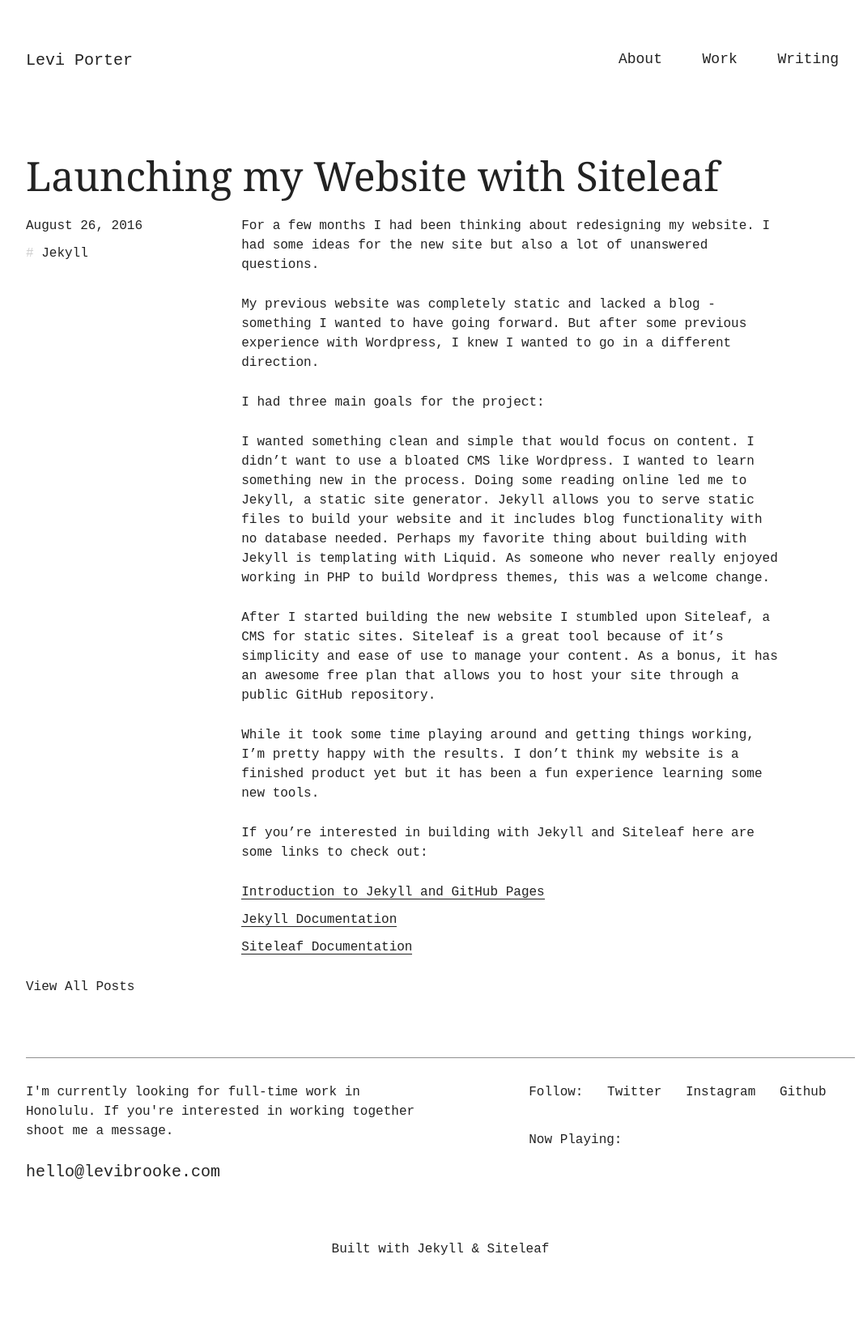
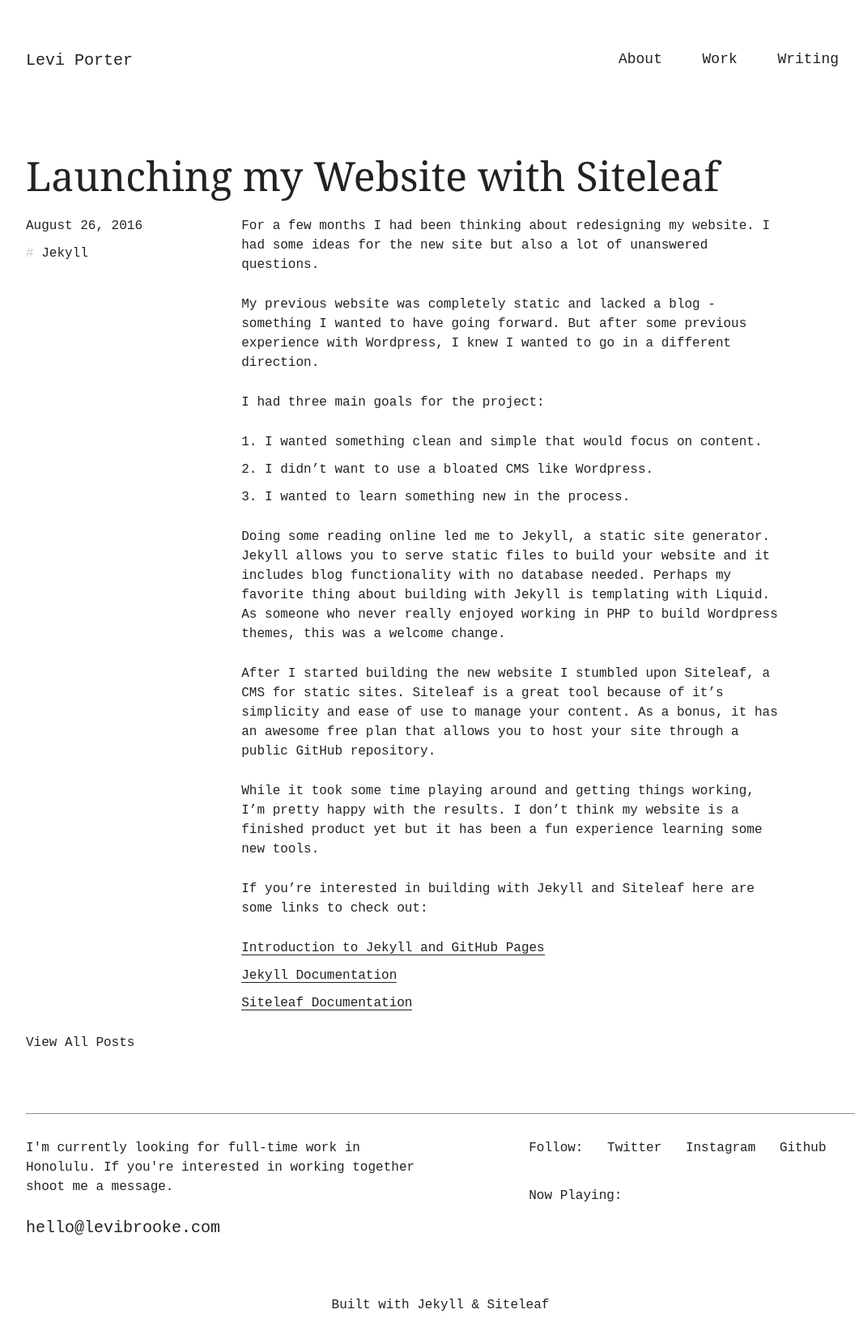
Before and after one commit to levibrooke/levibrooke.github.io, a Jekyll site: the page built from _posts/2016-08-26-launching-my-website-with-siteleaf.markdown, in a window 1280 px wide. Shown: the whole page at 81% size, without its empty margins (96-1162 px from the left). Built offline with Jekyll 4.4.1, drawn with Linux system fonts in a browser that asks for light colours; before the commit the page ends 1580 px from its top, so only the background shows below that; part of the change alters nothing that is shown.

```diff
--- a/_posts/2016-08-26-launching-my-website-with-siteleaf.markdown
+++ b/_posts/2016-08-26-launching-my-website-with-siteleaf.markdown
@@ -12,9 +12,10 @@ My previous website was completely static and lacked a blog - something I wanted
 
 I had three main goals for the project:
 
-I wanted something clean and simple that would focus on content.
-I didn’t want to use a bloated CMS like Wordpress.
-I wanted to learn something new in the process.
+1. I wanted something clean and simple that would focus on content.
+2. I didn’t want to use a bloated CMS like Wordpress.
+3. I wanted to learn something new in the process.
+
 Doing some reading online led me to Jekyll, a static site generator. Jekyll allows you to serve static files to build your website and it includes blog functionality with no database needed. Perhaps my favorite thing about building with Jekyll is templating with Liquid. As someone who never really enjoyed working in PHP to build Wordpress themes, this was a welcome change.
 
 After I started building the new website I stumbled upon Siteleaf, a CMS for static sites. Siteleaf is a great tool because of it’s simplicity and ease of use to manage your content. As a bonus, it has an awesome free plan that allows you to host your site through a public GitHub repository.
```
